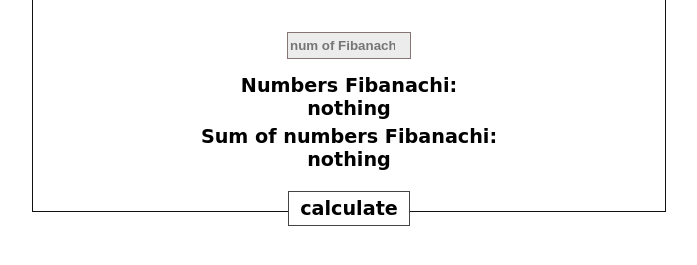
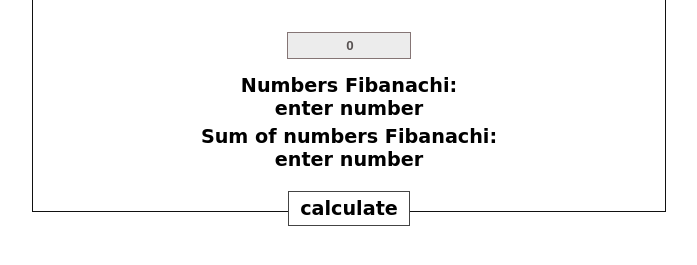
Before and after one commit to den0302/Numbers-Fibanachi, a plain HTML site: page index.html in a window 1280 px wide. Both pictures are taken after a click on the link "calculate". Shown: the part 73-338 px from the top of the page, without its empty margins (291-988 px from the left). Drawn offline with Linux system fonts and the light colour scheme; a web font is replaced by a local one.

```diff
--- a/assets/CSS/style.css
+++ b/assets/CSS/style.css
@@ -12,16 +12,11 @@
     font-weight: 700;
 }
 
-.txtFibanachi{
-    text-align: center;
+.txtFibanachi, .txtFibanachiSum{
     word-wrap: break-word;
 }
 
-.txtFibanachi1{
-    margin: 5px;
-}
-
-.txtFibanachiSum1{
+.txtFibanachi1, .txtFibanachiSum1{
     margin: 5px;
 }
 
--- a/assets/JS/main.js
+++ b/assets/JS/main.js
@@ -22,7 +22,14 @@
 }
 
 function submitClick(){
-    if(fibanachi.value < 0){
+    if(fibanachi.value == "if you translated it you are cool"){
+        txtFibanachi.textContent = "Did you find it? Wow. If you have gone so far, go ahead. I believe in you!"
+        txtFibanachiSum.textContent = "0101101001001000010001100011001001100101011011010110100000110001010011110110100101000010010001010101001001010110010010100100011001010010010000010011110100111101"
+    } else if(typeof fibanachi.value == "string"){
+        txtFibanachi.textContent = "enter number"
+        txtFibanachiSum.textContent = "enter number"
+        fibanachi.value = 0
+    } else if(fibanachi.value < 0){
         txtFibanachi.textContent = "number must be bigger then 0"
         txtFibanachiSum.textContent = "number must be bigger then 0"
         fibanachi.value = 0
--- a/index.html
+++ b/index.html
@@ -16,7 +16,7 @@
         <div class="numFibanachi">
             <div class="form">
                 <h1>Numbers Fibanachi</h1>
-                <input type="number" class="fibanachi" placeholder='num of Fibanachi'>
+                <input type="text" class="fibanachi" placeholder='num of Fibanachi'>
                 <div class="txtFibanachi1">Numbers Fibanachi:<br><span class="txtFibanachi"></span></div>
                 <div class="txtFibanachiSum1">Sum of numbers Fibanachi: <br><span class="txtFibanachiSum"></span></div>
             </div>
```
